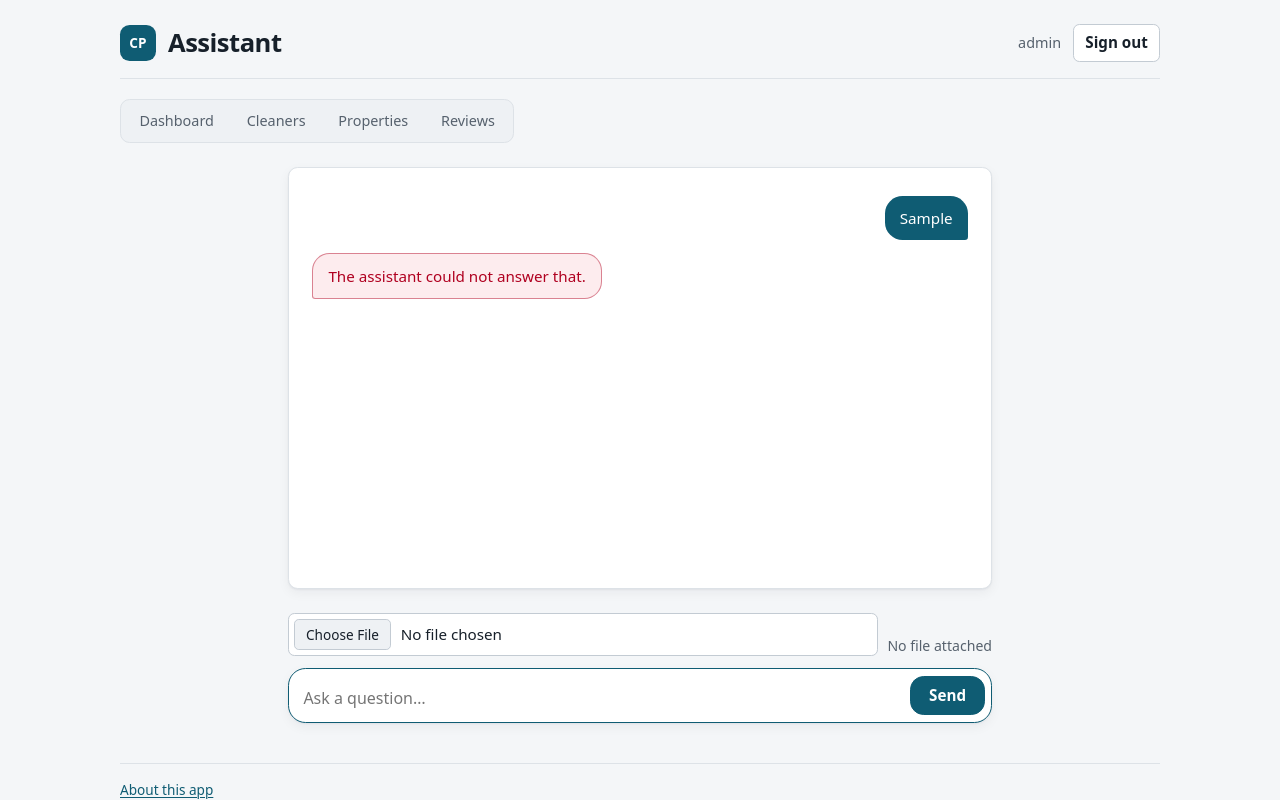
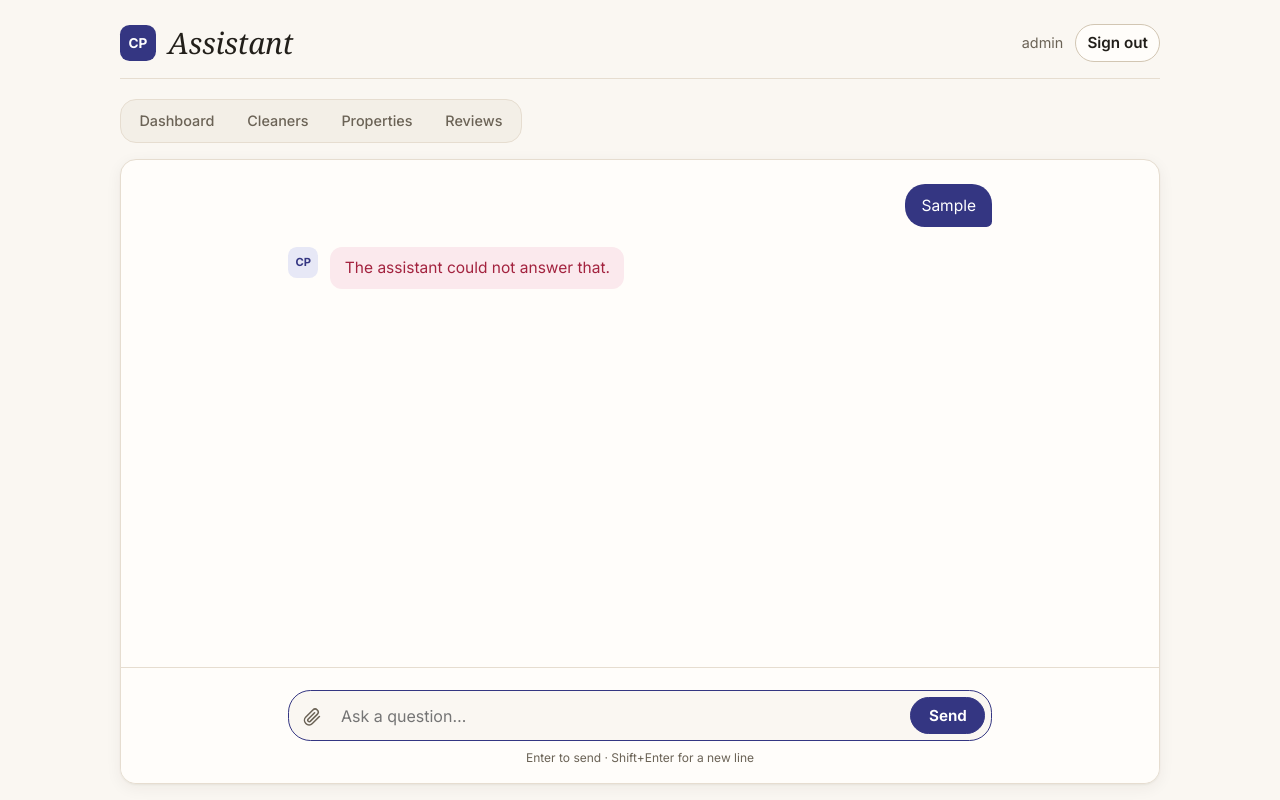
Before and after one commit to comp4020-agentic-coding-studio/comp4020-final-hadissuryaalamin, a website: page public/home.html in a window 1280 px wide. Both pictures are taken after typing "Sample" into the empty fields and a click on the button "Send". Drawn offline with Linux system fonts and the light colour scheme; no server answers; a web font is replaced by a local one.

Commit message:
feat(ui): restyle app after stayor reference and rebuild assistant chat layout
Shared stylesheet moves to a cream/indigo palette with Inter body text and
an italic serif for page titles; rank tiers recolored to fit, dark mode
dropped. The assistant page now docks the composer inside one full-width
panel, replaces the raw file input with an attach button and removable
chip, and offers role-specific starter questions.

Design-check ignores for Inter and the cream palette are recorded with the
reference site as the reason.

Co-Authored-By: Claude Opus 5.5 <noreply@anthropic.com>

```diff
--- a/public/home.html
+++ b/public/home.html
@@ -7,104 +7,75 @@
     <link rel="stylesheet" href="/style.css" />
     <style>
       /* Chat-specific layout only — everything else reuses style.css tokens. */
-      body.chat-body {
-        display: flex;
-        flex-direction: column;
-        height: 100vh;
-        padding-bottom: 0;
+      body.chat-body { display: flex; flex-direction: column; height: 100vh; height: 100dvh; padding-bottom: 1rem; }
+      body.chat-body nav.tabs { margin-bottom: 1rem; }
+      body.chat-body > footer { display: none; }
+      .chat-panel {
+        flex: 1; min-height: 0; display: flex; flex-direction: column;
+        background: var(--surface); border: 1px solid var(--border);
+        border-radius: var(--radius); box-shadow: var(--shadow); overflow: hidden;
       }
-      main.chat-main {
-        flex: 1;
-        display: flex;
-        flex-direction: column;
-        min-height: 0;
-        margin-bottom: 1rem;
-        width: 100%;
-        max-width: 44rem;
-        margin-left: auto;
-        margin-right: auto;
+      #chat-log { flex: 1; min-height: 0; overflow-y: auto; padding: 1.5rem 1.25rem; }
+      .chat-column { max-width: 44rem; margin: 0 auto; display: flex; flex-direction: column; gap: 1.25rem; min-height: 100%; }
+      .msg { display: flex; gap: 0.75rem; align-items: flex-start; max-width: 100%; }
+      .msg.user { justify-content: flex-end; }
+      .msg.user .text {
+        background: var(--accent); color: var(--accent-contrast);
+        padding: 0.6rem 1rem; border-radius: 1.25rem 1.25rem 0.35rem 1.25rem; max-width: 80%;
       }
-      #chat-log {
-        flex: 1;
-        min-height: 0;
-        overflow-y: auto;
-        display: flex;
-        flex-direction: column;
-        gap: 0.85rem;
-        padding: 0.5rem 0.1rem 0.75rem;
+      .msg.assistant .avatar {
+        flex-shrink: 0; width: 1.9rem; height: 1.9rem; border-radius: 0.55rem;
+        display: grid; place-items: center; background: var(--accent-soft); color: var(--accent);
+        font-size: 0.7rem; font-weight: 700;
       }
-      .bubble {
-        max-width: 90%;
-        padding: 0.65rem 0.95rem;
-        border-radius: 1.1rem;
-        font-size: 0.95rem;
-        line-height: 1.5;
-        white-space: pre-wrap;
-        word-wrap: break-word;
+      .msg.assistant .text { padding-top: 0.2rem; max-width: 40rem; min-width: 0; }
+      .msg.assistant.error .text {
+        color: var(--danger); background: var(--danger-soft); padding: 0.55rem 0.9rem; border-radius: 0.75rem;
       }
-      .bubble.user {
-        align-self: flex-end;
-        background: var(--accent);
-        color: var(--accent-contrast);
-        border-bottom-right-radius: 0.2rem;
+      .msg.pending .text { color: var(--text-muted); font-style: italic; }
+      .text { font-size: 0.97rem; line-height: 1.55; white-space: pre-wrap; overflow-wrap: anywhere; }
+
+      .chat-empty { margin: auto 0; text-align: center; padding: 2rem 0; }
+      .chat-empty h2 { font-family: var(--font-heading); font-style: italic; font-weight: 500; font-size: 1.6rem; margin: 0 0 0.4rem; }
+      .chat-empty p { margin: 0 0 1.25rem; }
+      .suggestions { display: flex; flex-wrap: wrap; gap: 0.5rem; justify-content: center; }
+      .suggestions button { font-size: 0.88rem; font-weight: 500; padding: 0.45rem 0.95rem; }
+
+      .composer { border-top: 1px solid var(--border); padding: 0.85rem 1.25rem 1rem; background: var(--surface); }
+      .composer form { max-width: 44rem; margin: 0 auto; display: grid; gap: 0.5rem; }
+      .composer .status { margin: 0; }
+      .attach-chip {
+        display: inline-flex; align-items: center; gap: 0.4rem; width: fit-content; max-width: 100%;
+        font-size: 0.82rem; padding: 0.2rem 0.3rem 0.2rem 0.7rem; border-radius: 999px;
+        background: var(--accent-soft); color: var(--accent); font-weight: 550;
       }
-      .bubble.assistant {
-        align-self: flex-start;
-        background: var(--surface-sunk);
-        color: var(--text);
-        border: 1px solid var(--border);
-        border-bottom-left-radius: 0.2rem;
+      .attach-chip[hidden] { display: none; }
+      .attach-chip span { overflow: hidden; text-overflow: ellipsis; white-space: nowrap; }
+      .attach-chip button { border: 0; background: transparent; padding: 0.15rem 0.35rem; color: inherit; line-height: 1; }
+      .input-row {
+        display: flex; gap: 0.4rem; align-items: flex-end;
+        border: 1px solid var(--border-strong); border-radius: 1.4rem; background: var(--bg);
+        padding: 0.35rem 0.35rem 0.35rem 0.9rem;
       }
-      .bubble.assistant.error {
-        background: var(--danger-soft);
-        border-color: color-mix(in srgb, var(--danger) 45%, transparent);
-        color: var(--danger);
+      .input-row.has-attach { padding-left: 0.4rem; }
+      .input-row:focus-within { border-color: var(--accent); }
+      .input-row textarea {
+        flex: 1; resize: none; border: 0; background: transparent; color: var(--text);
+        padding: 0.45rem 0.3rem; font: inherit; line-height: 1.4; max-height: 8rem;
       }
-      .bubble.pending {
-        color: var(--text-muted);
-        font-style: italic;
-      }
-      #chat-empty {
-        margin: auto;
-        text-align: center;
-      }
-      form#chat-form {
-        display: flex;
-        flex-direction: column;
-        gap: 0.4rem;
-        flex-shrink: 0;
-        width: 100%;
-        max-width: 44rem;
-        margin-left: auto;
-        margin-right: auto;
-      }
-      .chat-input-row {
-        display: flex;
-        flex-direction: row;
-        gap: 0.4rem;
-        align-items: flex-end;
-        border: 1px solid var(--border-strong);
-        border-radius: 1.1rem;
-        background: var(--surface);
-        box-shadow: var(--shadow);
-        padding: 0.4rem 0.4rem 0.4rem 0.9rem;
-      }
-      .chat-input-row:focus-within { border-color: var(--accent); }
-      .chat-input-row textarea {
-        flex: 1;
-        resize: none;
-        border: none;
-        background: transparent;
-        color: var(--text);
-        padding: 0.35rem 0;
-        font: inherit;
-        line-height: 1.4;
-        max-height: 8rem;
-      }
-      .chat-input-row textarea:focus { outline: none; }
-      .chat-input-row button.primary {
-        border-radius: 0.85rem;
-        padding: 0.55rem 1.1rem;
+      .input-row textarea:focus { outline: none; }
+      .input-row .icon-btn { border: 0; background: transparent; color: var(--text-muted); padding: 0.5rem; }
+      .input-row .icon-btn[hidden] { display: none; }
+      .input-row .icon-btn:hover { background: var(--surface-sunk); color: var(--text); }
+      .input-row .icon-btn svg { width: 1.15rem; height: 1.15rem; }
+      .input-row button.primary { padding: 0.5rem 1.1rem; }
+      .composer .hint { font-size: 0.75rem; color: var(--text-muted); text-align: center; margin: 0; }
+
+      @media (max-width: 30rem) {
+        #chat-log { padding: 1rem 0.85rem; }
+        .composer { padding: 0.65rem 0.65rem 0.75rem; }
+        .composer .hint { display: none; }
+        .msg.user .text { max-width: 88%; }
       }
     </style>
   </head>
@@ -122,22 +93,29 @@
 
     <nav class="tabs" id="nav-links"></nav>
 
-    <main class="chat-main card">
-      <div id="chat-log">
-        <p id="chat-empty" class="muted">
-          Ask about your score, the leaderboard, or properties.
-        </p>
+    <main class="chat-panel">
+      <div id="chat-log" aria-live="polite">
+        <div class="chat-column" id="chat-column">
+          <div class="chat-empty" id="chat-empty">
+            <h2>What do you want to check?</h2>
+            <p class="muted">Answers come from the current leaderboard, reviews and property list.</p>
+            <div class="suggestions" id="chat-suggestions"></div>
           </div>
-    </main>
+        </div>
+      </div>
 
+      <div class="composer">
         <form id="chat-form">
-      <div id="chat-attach" class="inline-form" hidden>
-        <label class="visually-hidden" for="chat-file-input">Attach a file</label>
-        <input type="file" id="chat-file-input" accept=".csv,text/csv" />
-        <span id="chat-file-name" class="muted">No file attached</span>
-      </div>
+          <span class="attach-chip" id="chat-file-chip" hidden>
+            <span id="chat-file-name"></span>
+            <button type="button" id="chat-file-remove" aria-label="Remove attached file">&times;</button>
+          </span>
+          <input type="file" id="chat-file-input" accept=".csv,text/csv" hidden />
           <p id="chat-file-error" class="status" role="status"></p>
-      <div class="chat-input-row">
+          <div class="input-row" id="chat-input-row">
+            <button type="button" class="icon-btn" id="chat-attach" aria-label="Attach a CSV file" hidden>
+              <svg viewBox="0 0 24 24" fill="none" stroke="currentColor" stroke-width="2" stroke-linecap="round" stroke-linejoin="round" aria-hidden="true"><path d="m21.4 11.1-9.2 9.2a6 6 0 0 1-8.5-8.5l9.2-9.2a4 4 0 0 1 5.7 5.7l-9.2 9.2a2 2 0 0 1-2.8-2.8l8.5-8.5"/></svg>
+            </button>
             <label class="visually-hidden" for="chat-input">Message</label>
             <textarea
               id="chat-input"
@@ -148,7 +126,10 @@
             ></textarea>
             <button type="submit" class="primary">Send</button>
           </div>
+          <p class="hint">Enter to send · Shift+Enter for a new line</p>
         </form>
+      </div>
+    </main>
 
     <footer><a href="/readme/">About this app</a></footer>
 
@@ -156,15 +137,51 @@
       const whoami = document.getElementById("whoami");
       const navLinks = document.getElementById("nav-links");
       const chatLog = document.getElementById("chat-log");
+      const chatColumn = document.getElementById("chat-column");
       const chatEmpty = document.getElementById("chat-empty");
+      const chatSuggestions = document.getElementById("chat-suggestions");
       const chatForm = document.getElementById("chat-form");
       const chatInput = document.getElementById("chat-input");
+      const chatInputRow = document.getElementById("chat-input-row");
       const chatAttach = document.getElementById("chat-attach");
       const chatFileInput = document.getElementById("chat-file-input");
+      const chatFileChip = document.getElementById("chat-file-chip");
       const chatFileName = document.getElementById("chat-file-name");
+      const chatFileRemove = document.getElementById("chat-file-remove");
       const chatFileError = document.getElementById("chat-file-error");
 
       const MAX_FILE_BYTES = 262144; // 256 KB — matches the server's own cap.
+
+      const SUGGESTIONS = {
+        admin: ["Who is top of the leaderboard?", "Which properties are unclaimed?", "How did this month's reviews go?"],
+        cleaner: ["What's my rank and score?", "Which properties are still free?", "Who is top of the leaderboard?"],
+      };
+
+      function renderSuggestions(role) {
+        chatSuggestions.replaceChildren(
+          ...SUGGESTIONS[role].map((text) => {
+            const button = document.createElement("button");
+            button.type = "button";
+            button.textContent = text;
+            button.addEventListener("click", () => {
+              chatInput.value = text;
+              chatInput.focus();
+            });
+            return button;
+          }),
+        );
+      }
+
+      function clearAttachment() {
+        chatFileInput.value = "";
+        chatFileChip.hidden = true;
+        chatFileName.textContent = "";
+      }
+
+      function autosize() {
+        chatInput.style.height = "auto";
+        chatInput.style.height = chatInput.scrollHeight + "px";
+      }
 
       function setFileError(text) {
         chatFileError.textContent = text ?? "";
@@ -177,14 +194,24 @@
         return div.innerHTML;
       }
 
-      function addBubble(text, kind) {
-        chatEmpty.hidden = true;
-        const div = document.createElement("div");
-        div.className = "bubble " + kind;
-        div.textContent = text;
-        chatLog.appendChild(div);
+      function addMessage(text, kind) {
+        chatEmpty.remove();
+        const row = document.createElement("div");
+        row.className = "msg " + kind;
+        if (!kind.startsWith("user")) {
+          const avatar = document.createElement("div");
+          avatar.className = "avatar";
+          avatar.setAttribute("aria-hidden", "true");
+          avatar.textContent = "CP";
+          row.appendChild(avatar);
+        }
+        const body = document.createElement("div");
+        body.className = "text";
+        body.textContent = text;
+        row.appendChild(body);
+        chatColumn.appendChild(row);
         chatLog.scrollTop = chatLog.scrollHeight;
-        return div;
+        return row;
       }
 
       function renderNav(role) {
@@ -214,16 +241,19 @@
         if (res.status === 200) {
           whoami.textContent = "cleaner";
           renderNav("cleaner");
+          renderSuggestions("cleaner");
           return;
         }
         whoami.textContent = "admin";
         renderNav("admin");
+        renderSuggestions("admin");
         chatAttach.hidden = false;
+        chatInputRow.classList.add("has-attach");
       }
 
       async function sendMessage(message, file) {
-        addBubble(message, "user");
-        const pending = addBubble("Thinking…", "bubble assistant pending");
+        addMessage(message, "user");
+        const pending = addMessage("Thinking…", "assistant pending");
         chatInput.disabled = true;
         chatForm.querySelector("button[type=submit]").disabled = true;
         try {
@@ -243,18 +273,15 @@
           pending.remove();
           if (!res.ok) {
             const body = await res.json().catch(() => ({}));
-            addBubble(body.error ?? "The assistant could not answer that.", "assistant error");
+            addMessage(body.error ?? "The assistant could not answer that.", "assistant error");
             return;
           }
           const body = await res.json();
-          addBubble(body.reply ?? "", "assistant");
-          if (file) {
-            chatFileInput.value = "";
-            chatFileName.textContent = "No file attached";
-          }
+          addMessage(body.reply ?? "", "assistant");
+          if (file) clearAttachment();
         } catch {
           pending.remove();
-          addBubble("Could not reach the server.", "assistant error");
+          addMessage("Could not reach the server.", "assistant error");
         } finally {
           chatInput.disabled = false;
           chatForm.querySelector("button[type=submit]").disabled = false;
@@ -262,11 +289,26 @@
         }
       }
 
+      chatAttach.addEventListener("click", () => chatFileInput.click());
+      chatFileRemove.addEventListener("click", () => {
+        clearAttachment();
+        setFileError("");
+        chatInput.focus();
+      });
+
       chatFileInput.addEventListener("change", () => {
         setFileError("");
         const file = chatFileInput.files?.[0];
-        chatFileName.textContent = file ? file.name : "No file attached";
+        if (!file) {
+          clearAttachment();
+          return;
+        }
+        chatFileName.textContent = file.name;
+        chatFileChip.hidden = false;
+        if (file.size > MAX_FILE_BYTES) setFileError("That file is too large (max 256 KB).");
       });
+
+      chatInput.addEventListener("input", autosize);
 
       chatForm.addEventListener("submit", (event) => {
         event.preventDefault();
@@ -279,6 +321,7 @@
         }
         setFileError("");
         chatInput.value = "";
+        autosize();
         sendMessage(message, file).catch((err) => console.error(err));
       });
 
--- a/public/style.css
+++ b/public/style.css
@@ -1,55 +1,34 @@
-/* Shared plain styling — small web, no framework, system font. One accent,
-   rank tiers carry the only other colors because they carry meaning. */
+/* Shared plain styling — small web, no framework, Inter + a serif italic
+   for headings. One accent, rank tiers carry the only other colors because
+   they carry meaning. Light only, no dark-mode variant. */
+
+@import url("https://fonts.googleapis.com/css2?family=Inter:wght@400;500;600;650;700&family=STIX+Two+Text:ital@1&display=swap");
 
 :root {
-  color-scheme: light dark;
-  --bg: #f4f6f8;
-  --surface: #ffffff;
-  --surface-sunk: #eef1f4;
-  --text: #17202a;
-  --text-muted: #56616d;
-  --border: #dde2e7;
-  --border-strong: #c3cbd3;
-  --danger: #b00020;
-  --danger-soft: #fdecee;
+  color-scheme: light;
+  --bg: #faf7f2;
+  --surface: #fffdfa;
+  --surface-sunk: #f3efe7;
+  --text: #221f1a;
+  --text-muted: #6b6356;
+  --border: #e6ddd0;
+  --border-strong: #d2c6b3;
+  --danger: #a3233f;
+  --danger-soft: #fbe9ed;
   --ok: #1a7f37;
-  --accent: #0f5c73;
-  --accent-hover: #0b4a5d;
-  --accent-soft: #e3f0f4;
+  --accent: #343682;
+  --accent-hover: #272a66;
+  --accent-soft: #e7e8f6;
   --accent-contrast: #ffffff;
-  --legend: #8a5f00;
-  --legend-soft: #fbf1d9;
-  --awesome: #3b5bdb;
-  --awesome-soft: #e7ecfd;
-  --normal: #56616d;
-  --normal-soft: #eceff2;
-  --shadow: 0 1px 2px rgba(15, 23, 32, 0.05), 0 4px 12px rgba(15, 23, 32, 0.05);
-  --radius: 0.6rem;
-}
-@media (prefers-color-scheme: dark) {
-  :root {
-    --bg: #0f1419;
-    --surface: #171e25;
-    --surface-sunk: #121820;
-    --text: #e6eaee;
-    --text-muted: #9aa5b0;
-    --border: #2a333d;
-    --border-strong: #3b4651;
-    --danger: #ff7b7b;
-    --danger-soft: #3a1c20;
-    --ok: #4ade80;
-    --accent: #5fc2de;
-    --accent-hover: #86d3e8;
-    --accent-soft: #15323c;
-    --accent-contrast: #06252d;
-    --legend: #e8b84a;
-    --legend-soft: #3a2f14;
-    --awesome: #9bb0ff;
-    --awesome-soft: #1f2747;
-    --normal: #a3adb7;
-    --normal-soft: #262e37;
-    --shadow: 0 1px 2px rgba(0, 0, 0, 0.35), 0 4px 12px rgba(0, 0, 0, 0.25);
-  }
+  --legend: #96690a;
+  --legend-soft: #faf0da;
+  --awesome: #343682;
+  --awesome-soft: #e7e8f6;
+  --normal: #6b6356;
+  --normal-soft: #f0ebe1;
+  --shadow: 0 1px 2px rgba(45, 35, 20, 0.05), 0 4px 16px rgba(45, 35, 20, 0.06);
+  --radius: 1rem;
+  --font-heading: "STIX Two Text", Georgia, serif;
 }
 
 * { box-sizing: border-box; }
@@ -66,7 +45,7 @@
 html { background: var(--bg); accent-color: var(--accent); scrollbar-color: var(--border-strong) transparent; }
 
 body {
-  font-family: system-ui, -apple-system, "Segoe UI", sans-serif;
+  font-family: "Inter", system-ui, -apple-system, "Segoe UI", sans-serif;
   max-width: 68rem;
   margin: 0 auto;
   padding: 1.5rem;
@@ -83,7 +62,7 @@ a:hover { color: var(--accent-hover); text-decoration-thickness: 2px; }
 
 :focus-visible { outline: 2px solid var(--accent); outline-offset: 2px; border-radius: 0.25rem; }
 
-h1 { font-size: 1.6rem; font-weight: 700; letter-spacing: -0.02em; line-height: 1.2; margin: 0; text-wrap: balance; }
+h1 { font-family: var(--font-heading); font-style: italic; font-weight: 500; font-size: 1.85rem; letter-spacing: -0.01em; line-height: 1.2; margin: 0; text-wrap: balance; }
 h2 { font-size: 1.1rem; font-weight: 650; letter-spacing: -0.01em; margin: 0 0 0.75rem; }
 h3 {
   font-size: 0.78rem;
@@ -234,7 +213,7 @@ input[type="file"]::file-selector-button {
 button {
   cursor: pointer;
   border: 1px solid var(--border-strong);
-  border-radius: 0.4rem;
+  border-radius: 999px;
   background: var(--surface);
   color: var(--text);
   font-weight: 550;
```
Also changed, not shown: .impeccable/config.json (added). Lines whose indentation alone changed are shown as unchanged.
